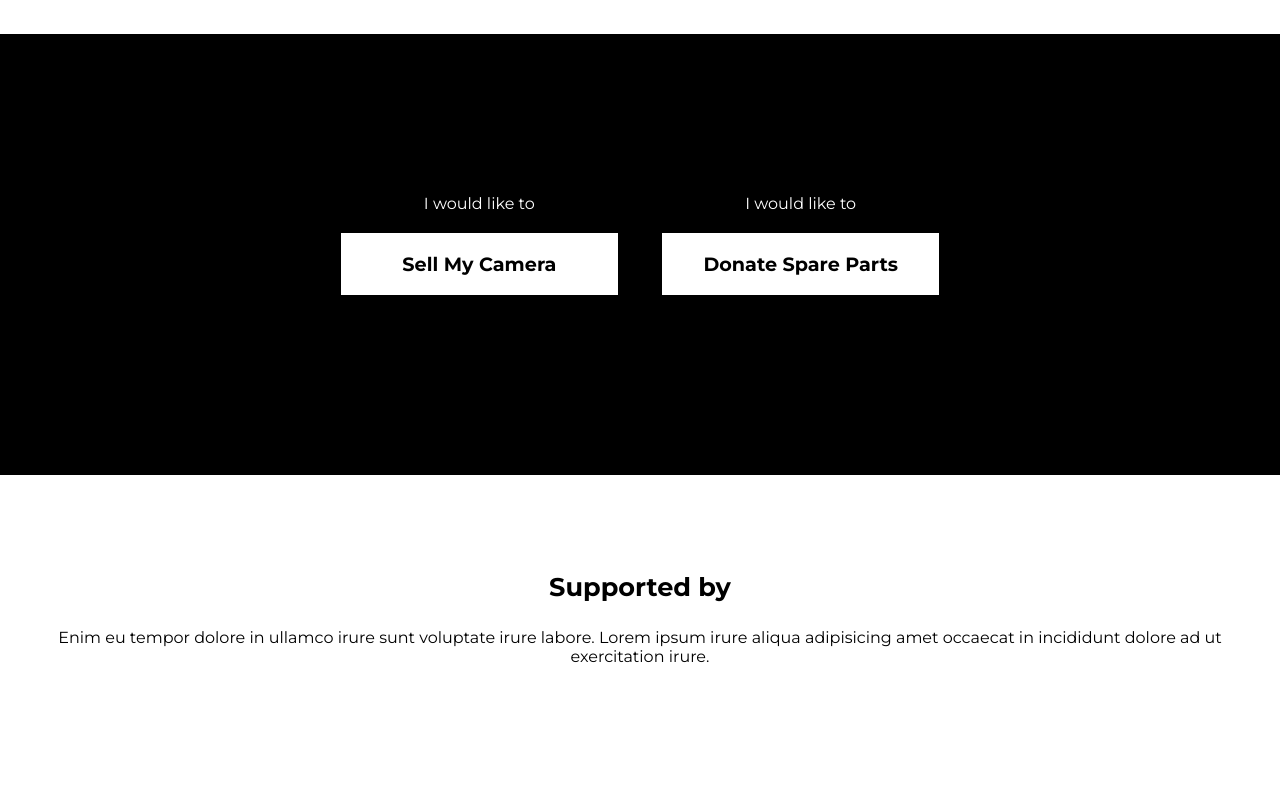
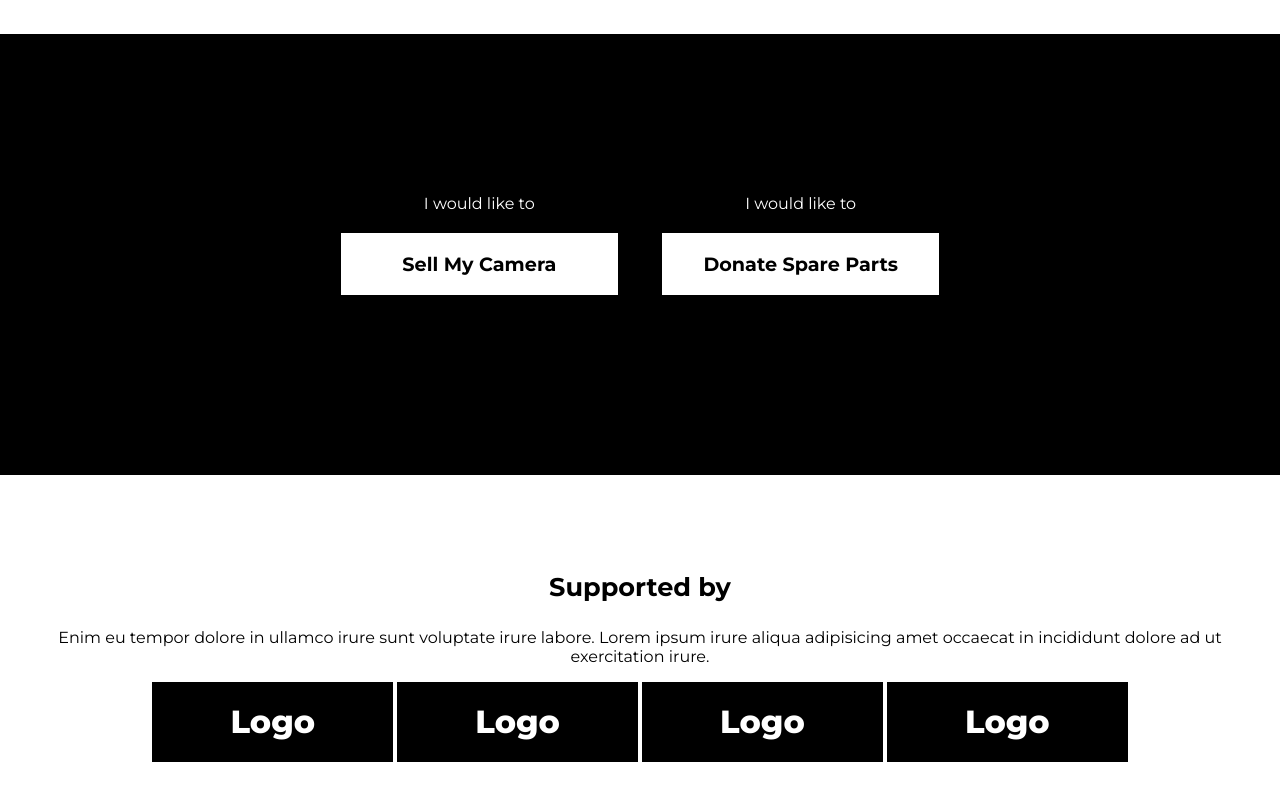
Before and after one commit to Misacorp/camerarescue-landing, a plain HTML site: page index.html in a window 1280 px wide. Shown: the part 488-1288 px from the top of the page. Before the commit the page ends 1266 px from the top, so only its background shows below. Drawn offline with Linux system fonts and the light colour scheme.

Commit message:
Added logos

```diff
--- a/assets/css/style.css
+++ b/assets/css/style.css
@@ -12,20 +12,6 @@ a, a:hover, a:visited, a:active, a:focus {
 
 p {
   margin-bottom: 1em;
-}
-
-.center {
-  margin-left: auto;
-  margin-right: auto;
-  text-align: center;
-}
-
-.align-center {
-  text-align: center;
-}
-
-.align-left {
-  text-align: left;
 }
 
 html {
@@ -68,6 +54,7 @@ h1 span.trademark {
   top: 0.45em;
   font-weight: 800;
   vertical-align: top;
+  user-select: none;
 }
 
 h2 {  font-size: 1.2rem;  }
@@ -128,6 +115,32 @@ h2 {  font-size: 1.2rem;  }
   padding-right: 3%;
 }
 
+.center {
+  margin-left: auto;
+  margin-right: auto;
+  text-align: center;
+}
+
+.align-center {
+  text-align: center;
+}
+
+.align-left {
+  text-align: left;
+}
+
+.logo-container {
+  display: inline-block;
+  background-color: black;
+  width: 20%;
+
+  height: 5rem;
+  font-size: 2em;
+  color: white;
+  font-weight: 800;
+  line-height: 5rem;
+}
+
 @media (min-width: 200px) {
   h1 {  font-size: 1.6rem;  }
 }
--- a/index.html
+++ b/index.html
@@ -44,6 +44,11 @@
       <h2>Supported by</h2>
 
       <p>Enim eu tempor dolore in ullamco irure sunt voluptate irure labore. Lorem ipsum irure aliqua adipisicing amet occaecat in incididunt dolore ad ut exercitation irure.</p>
+
+      <div class="logo-container">Logo</div>
+      <div class="logo-container">Logo</div>
+      <div class="logo-container">Logo</div>
+      <div class="logo-container">Logo</div>
     </section>
 
   </main>
```
